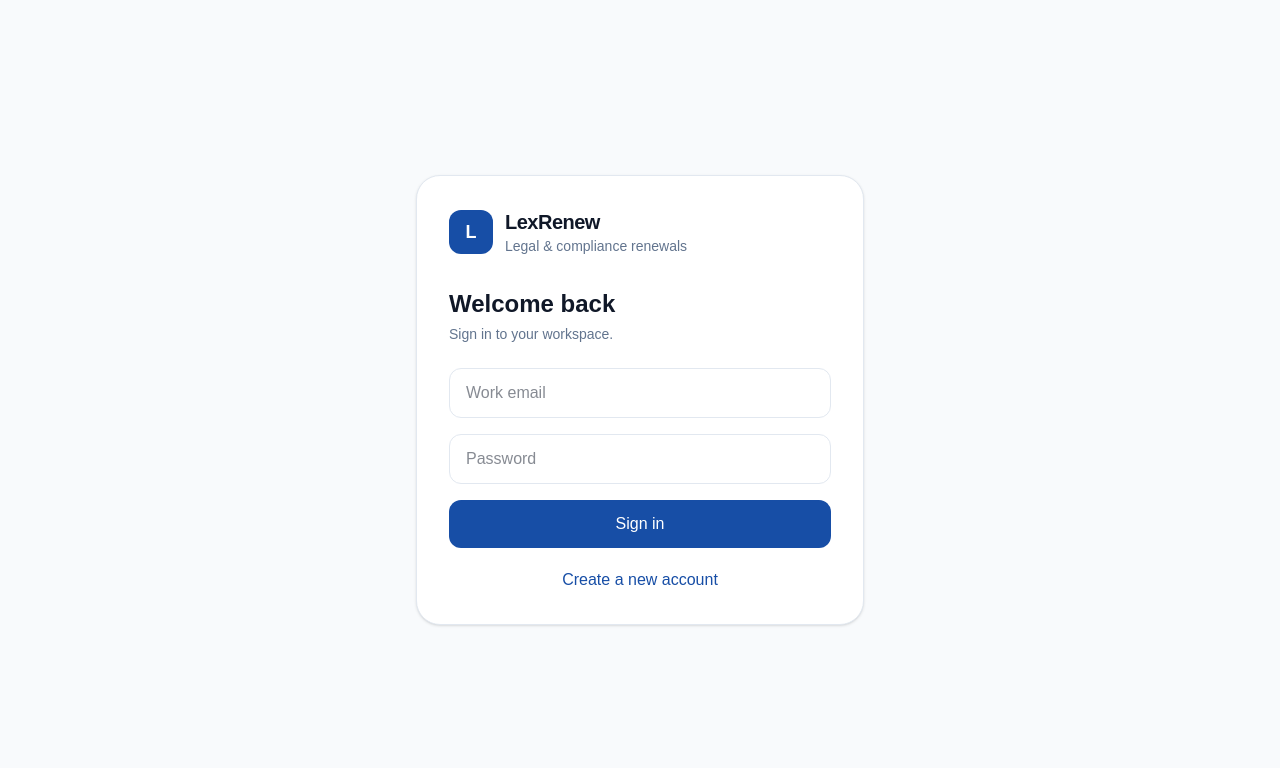
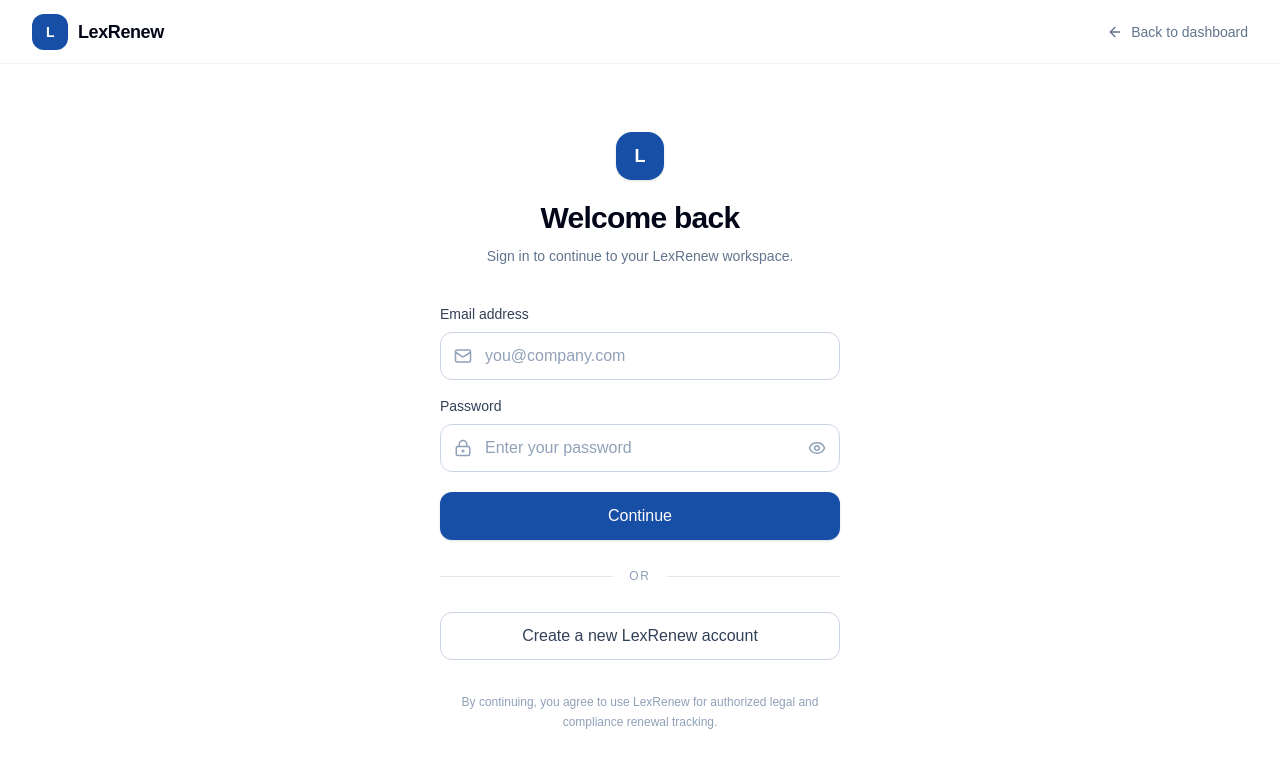
Before and after one commit to thasleenanasreen242-cmd/lexrenew, a Next.js app: page /login in a window 1280 px wide. Shown: the top 768 px of the page. Built offline with nearby package versions, Linux system fonts and the light colour scheme.

Commit message:
feat(auth): redesign login experience

```diff
--- a/app/login/page.tsx
+++ b/app/login/page.tsx
@@ -1,6 +1,8 @@
 'use client'
 
-import { FormEvent, useState } from 'react'
+import { FormEvent, useEffect, useState } from 'react'
+import Link from 'next/link'
+import { ArrowLeft, Eye, EyeOff, LockKeyhole, Mail } from 'lucide-react'
 import { createClient } from '@/lib/supabase/client'
 
 export default function LoginPage() {
@@ -9,6 +11,15 @@
   const [mode, setMode] = useState<'signin' | 'signup'>('signin')
   const [busy, setBusy] = useState(false)
   const [message, setMessage] = useState('')
+  const [showPassword, setShowPassword] = useState(false)
+  const [nextPath, setNextPath] = useState('/')
+
+  useEffect(() => {
+    const params = new URLSearchParams(window.location.search)
+    if (params.get('mode') === 'signup') setMode('signup')
+    const next = params.get('next')
+    if (next?.startsWith('/')) setNextPath(next)
+  }, [])
 
   async function submit(event: FormEvent<HTMLFormElement>) {
     event.preventDefault()
@@ -24,9 +35,9 @@
       if (result.error) throw result.error
 
       if (mode === 'signup' && !result.data.session) {
-        setMessage('Account created. Check your email to confirm your account.')
+        setMessage('Account created. Check your email to confirm your account, then return here to sign in.')
       } else {
-        window.location.assign('/')
+        window.location.assign(nextPath)
       }
     } catch (error) {
       const text = error instanceof Error ? error.message : 'Authentication failed'
@@ -38,20 +49,87 @@
     }
   }
 
+  function switchMode() {
+    setMode(current => current === 'signin' ? 'signup' : 'signin')
+    setMessage('')
+    setPassword('')
+  }
+
   return (
-    <main className="min-h-screen bg-slate-50 flex items-center justify-center p-5">
-      <div className="w-full max-w-md rounded-3xl border border-slate-200 bg-white p-8 shadow-sm">
-        <div className="mb-8 flex items-center gap-3"><div className="grid h-11 w-11 place-items-center rounded-xl bg-[#174ea6] text-lg font-bold text-white">L</div><div><p className="text-xl font-bold tracking-tight">LexRenew</p><p className="text-sm text-slate-500">Legal & compliance renewals</p></div></div>
-        <h1 className="text-2xl font-bold">{mode === 'signin' ? 'Welcome back' : 'Create your account'}</h1>
-        <p className="mt-1 text-sm text-slate-500">{mode === 'signin' ? 'Sign in to your workspace.' : 'Start tracking your renewals.'}</p>
-        <form onSubmit={submit} className="mt-6 space-y-4">
-          <input required type="email" value={email} onChange={e => setEmail(e.target.value)} placeholder="Work email" className="w-full rounded-xl border border-slate-200 px-4 py-3 outline-none focus:border-[#174ea6]" />
-          <input required minLength={6} type="password" value={password} onChange={e => setPassword(e.target.value)} placeholder="Password" className="w-full rounded-xl border border-slate-200 px-4 py-3 outline-none focus:border-[#174ea6]" />
-          {message && <p className="rounded-xl bg-slate-50 p-3 text-sm text-slate-600">{message}</p>}
-          <button disabled={busy} className="w-full rounded-xl bg-[#174ea6] px-4 py-3 font-semibold text-white disabled:opacity-60">{busy ? 'Please wait…' : mode === 'signin' ? 'Sign in' : 'Create account'}</button>
+    <main className="min-h-screen bg-white text-slate-950">
+      <header className="flex h-16 items-center justify-between border-b border-slate-100 px-5 sm:px-8">
+        <Link href="/" className="flex items-center gap-2.5 font-semibold tracking-tight">
+          <span className="grid h-9 w-9 place-items-center rounded-xl bg-[#174ea6] text-sm font-bold text-white">L</span>
+          <span className="text-lg">LexRenew</span>
+        </Link>
+        <Link href="/" className="flex items-center gap-2 text-sm font-medium text-slate-500 transition hover:text-slate-900">
+          <ArrowLeft size={16}/> Back to dashboard
+        </Link>
+      </header>
+
+      <section className="mx-auto flex min-h-[calc(100vh-64px)] w-full max-w-md flex-col justify-center px-6 py-12">
+        <div className="mb-9 text-center">
+          <div className="mx-auto mb-5 grid h-12 w-12 place-items-center rounded-2xl bg-[#174ea6] text-lg font-bold text-white shadow-sm">L</div>
+          <h1 className="text-3xl font-semibold tracking-tight">{mode === 'signin' ? 'Welcome back' : 'Create your account'}</h1>
+          <p className="mt-2 text-sm leading-6 text-slate-500">
+            {mode === 'signin' ? 'Sign in to continue to your LexRenew workspace.' : 'Create your workspace and start tracking renewals.'}
+          </p>
+        </div>
+
+        <form onSubmit={submit} className="space-y-4">
+          <label className="block">
+            <span className="mb-2 block text-sm font-medium text-slate-700">Email address</span>
+            <div className="relative">
+              <Mail className="absolute left-3.5 top-1/2 -translate-y-1/2 text-slate-400" size={18}/>
+              <input
+                required
+                autoComplete="email"
+                type="email"
+                value={email}
+                onChange={e => setEmail(e.target.value)}
+                placeholder="you@company.com"
+                className="h-12 w-full rounded-xl border border-slate-300 bg-white pl-11 pr-4 text-[15px] outline-none transition placeholder:text-slate-400 focus:border-[#174ea6] focus:ring-4 focus:ring-blue-50"
+              />
+            </div>
+          </label>
+
+          <label className="block">
+            <span className="mb-2 block text-sm font-medium text-slate-700">Password</span>
+            <div className="relative">
+              <LockKeyhole className="absolute left-3.5 top-1/2 -translate-y-1/2 text-slate-400" size={18}/>
+              <input
+                required
+                minLength={6}
+                autoComplete={mode === 'signin' ? 'current-password' : 'new-password'}
+                type={showPassword ? 'text' : 'password'}
+                value={password}
+                onChange={e => setPassword(e.target.value)}
+                placeholder={mode === 'signin' ? 'Enter your password' : 'At least 6 characters'}
+                className="h-12 w-full rounded-xl border border-slate-300 bg-white pl-11 pr-11 text-[15px] outline-none transition placeholder:text-slate-400 focus:border-[#174ea6] focus:ring-4 focus:ring-blue-50"
+              />
+              <button type="button" aria-label={showPassword ? 'Hide password' : 'Show password'} onClick={() => setShowPassword(value => !value)} className="absolute right-3.5 top-1/2 -translate-y-1/2 text-slate-400 hover:text-slate-700">
+                {showPassword ? <EyeOff size={18}/> : <Eye size={18}/>}
+              </button>
+            </div>
+          </label>
+
+          {message && (
+            <div className="rounded-xl border border-slate-200 bg-slate-50 px-4 py-3 text-sm leading-5 text-slate-700">{message}</div>
+          )}
+
+          <button disabled={busy} className="mt-1 h-12 w-full rounded-xl bg-[#174ea6] px-4 text-[15px] font-semibold text-white shadow-sm transition hover:bg-[#123f87] focus:outline-none focus:ring-4 focus:ring-blue-100 disabled:cursor-not-allowed disabled:opacity-60">
+            {busy ? 'Please wait…' : mode === 'signin' ? 'Continue' : 'Create account'}
+          </button>
         </form>
-        <button onClick={() => { setMode(mode === 'signin' ? 'signup' : 'signin'); setMessage('') }} className="mt-5 w-full text-sm font-semibold text-[#174ea6]">{mode === 'signin' ? 'Create a new account' : 'Already have an account? Sign in'}</button>
-      </div>
+
+        <div className="my-7 flex items-center gap-4"><div className="h-px flex-1 bg-slate-200"/><span className="text-xs font-medium uppercase tracking-[0.14em] text-slate-400">or</span><div className="h-px flex-1 bg-slate-200"/></div>
+
+        <button onClick={switchMode} className="h-12 w-full rounded-xl border border-slate-300 bg-white text-sm font-semibold text-slate-700 transition hover:bg-slate-50">
+          {mode === 'signin' ? 'Create a new LexRenew account' : 'Sign in to an existing account'}
+        </button>
+
+        <p className="mt-8 text-center text-xs leading-5 text-slate-400">By continuing, you agree to use LexRenew for authorized legal and compliance renewal tracking.</p>
+      </section>
     </main>
   )
 }
```
